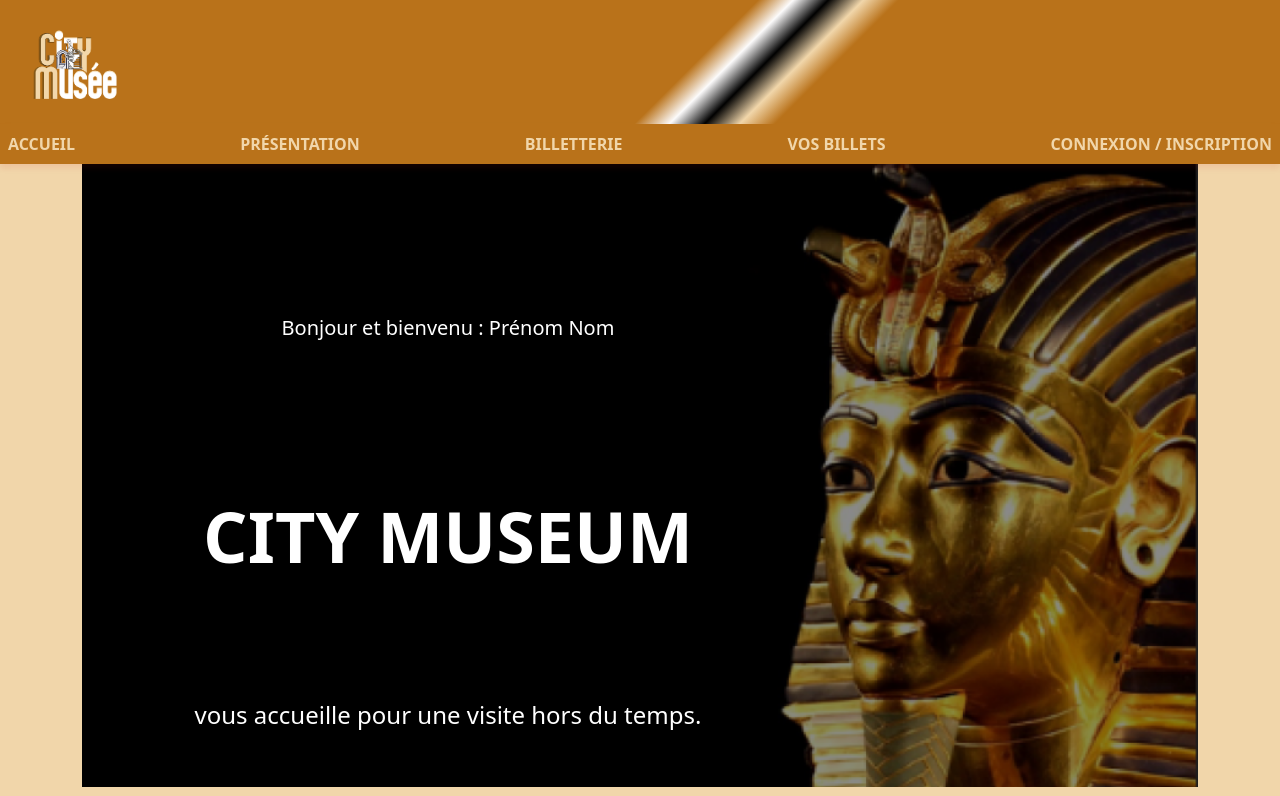
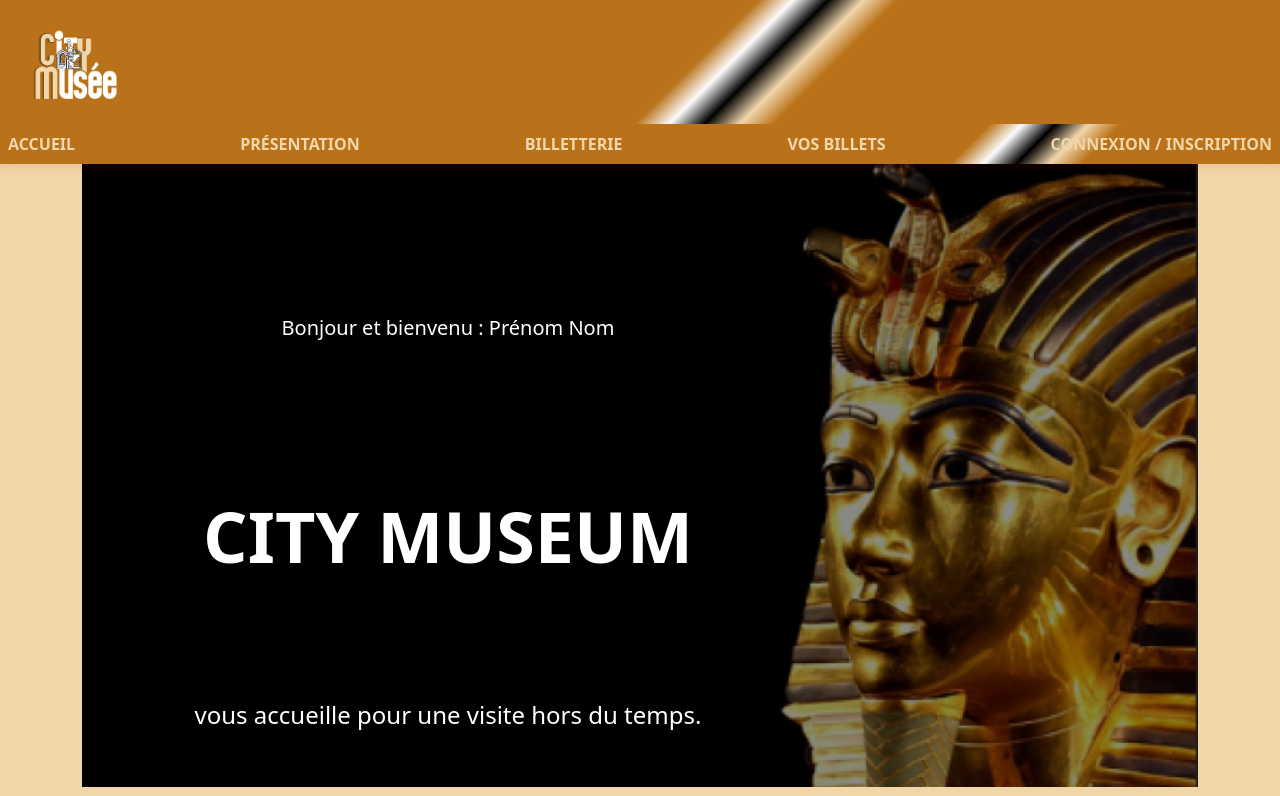
Before and after one commit to challenge-studi/web-museum, an Angular app: page / in a window 1280 px wide. Shown: the top 796 px of the page. Built offline with nearby package versions, Linux system fonts and the light colour scheme.

Commit message:
💄 Modified decor navbar

```diff
--- a/src/app/components/layout/header/header.component.css
+++ b/src/app/components/layout/header/header.component.css
@@ -22,16 +22,16 @@ a {
   color: #f1d6aa;
 }
 
-/* .navbar-nav {
+.navbar-nav {
   background: linear-gradient(
     135deg,
-    #b9721a 48.2%,
+    #b9721a 75%,
     #fcfbfb,
     #000,
     #f1d6aa,
-    #b9721a 59.2%
+    #b9721a 85%
   );
-} */
+}
 .highlight-effect:hover {
   background-image: linear-gradient(
     135deg,
```
